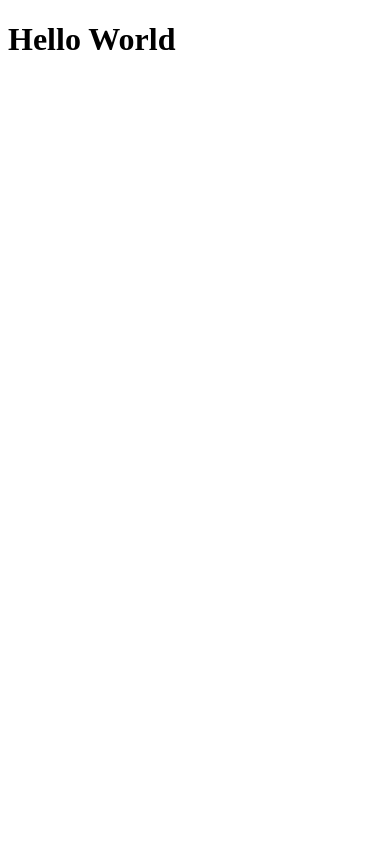
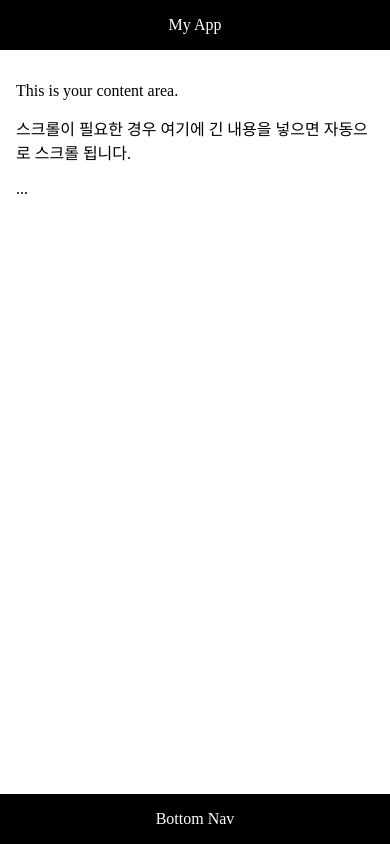
Before and after one commit to gachigayo-yonsei-ip/gachigayo-front, a React (Vite) app: page / in a window 390 px wide. Built offline with nearby package versions, Linux system fonts and the light colour scheme.

Commit message:
[UPDATE] - 데스크탑도 모바일 화면처럼 보이게

```diff
--- a/src/App.css
+++ b/src/App.css
@@ -0,0 +1,34 @@
+html, body {
+    height: 100%;
+    margin: 0;
+    background-color: #222; /* 바깥 회색 배경 */
+    display: flex;
+    justify-content: center;
+    align-items: center;
+  }
+
+  .app-frame {
+    width: 100%;
+    max-width: 430px;    /* iPhone 12 폭 기준 */
+    height: 100vh;
+    max-height: 932px;   /* iPhone 12 높이 기준 */
+    background-color: #fff;
+    display: flex;
+    flex-direction: column;
+    box-shadow: 0 0 20px rgba(0, 0, 0, 0.2);
+    overflow: hidden;
+  }
+
+  .header, .footer {
+    flex-shrink: 0;
+    padding: 16px;
+    background-color: black;
+    color: white;
+    text-align: center;
+  }
+
+  .content {
+    flex-grow: 1;
+    overflow-y: auto;
+    padding: 16px;
+  }
--- a/src/App.jsx
+++ b/src/App.jsx
@@ -4,11 +4,16 @@ import './App.css'
 
 function App() {
 
-
   return (
-    <div className="App">
-      <h1>Hello World</h1>
+    <div className="app-frame">
+      <div className="header">My App</div>
+      <div className="content">
+        <p>This is your content area.</p>
+        <p>스크롤이 필요한 경우 여기에 긴 내용을 넣으면 자동으로 스크롤 됩니다.</p>
+        <p>...</p>
       </div>
+      <div className="footer">Bottom Nav</div>
+    </div>
   )
 }
 
```
